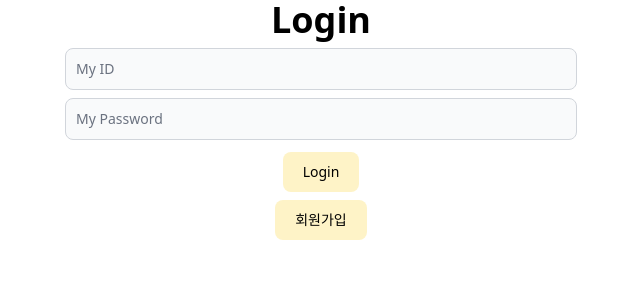
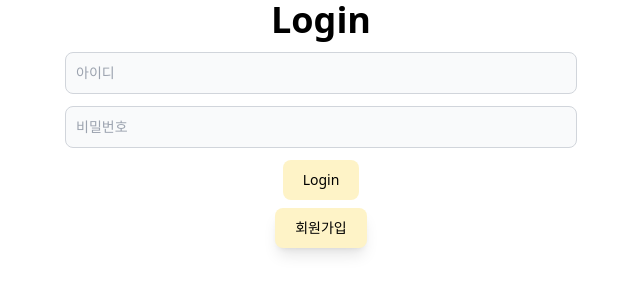
Before and after one commit to sgchoo/MoonCheolGo, a Flask app: page /login in a window 1280 px wide. Shown: the top 300 px of the page, without its empty margins (319-959 px from the left). Run offline with Flask 3, Linux system fonts and the light colour scheme; some libraries are stand-ins or nearby versions.

Commit message:
Tailwind CSS Working

```diff
--- a/templates/login.html
+++ b/templates/login.html
@@ -94,16 +94,16 @@
             <h1 class="text-4xl font-bold">Login</h1>
             <div class="mt-2 md:container mx-auto" style="width:40%">
                 <div>
-                    <label for="userid" class="block mb-2 text-l font-bold text-gray-900"></label>
+                    <!-- <label for="userid" class="block mb-2 text-l font-bold text-gray-900"></label> -->
                     <input type="text" id="userid"
-                        class="bg-gray-50 border border-gray-300 text-gray-900 text-sm rounded-lg focus:ring-yellow-400 focus:border-yellow-400 block w-full p-2.5"
-                        placeholder="My ID" required>
+                        class="bg-gray-50 border border-gray-300 text-gray-900 text-sm  mt-3 rounded-lg focus:ring-yellow-400 focus:border-yellow-400 block w-full p-2.5 placeholder-gray-400"
+                        placeholder="아이디" required>
                 </div>
                 <div>
-                    <label for="userpw" class="block mb-2 text-sl font-bold text-gray-900"></label>
+                    <!-- <label for="userpw" class="block mb-2 text-sl font-bold text-gray-900"></label> -->
                     <input type="password" id="userpw"
-                        class="bg-gray-50 border border-gray-300 text-gray-900 text-sm rounded-lg focus:ring-yellow-400 focus:border-yellow-400 block w-full p-2.5"
-                        placeholder="My Password" required>
+                        class="bg-gray-50 border border-gray-300 text-gray-900 text-sm  mt-3 rounded-lg focus:ring-yellow-400 focus:border-yellow-400 block w-full p-2.5 placeholder-gray-400"
+                        placeholder="비밀번호" required>
                 </div>
                 <div>
                     <button
@@ -112,41 +112,41 @@
                 </div>
                 <div>
                     <button
-                        class="bg-amber-100 hover:bg-amber-200 font-medium rounded-lg text-sm w-full sm:w-auto px-5 py-2.5 text-center mt-2"
+                        class="bg-amber-100 hover:bg-amber-200 font-medium rounded-lg text-sm w-full sm:w-auto px-5 py-2.5 text-center mt-2 shadow-lg"
                         onclick="openclose()">회원가입</button>
                 </div>
             </div>
         </div>
 
-        <div id="post-box" class="section text-center">
-            <h1 class="text-4xl font-bold">Register</h1>
+        <div id="post-box" class="section text-center mt-8">
+            <h1 class="text-4xl font-bold">회원가입 진행</h1>
             <div class="md:container mx-auto" style="width:40%">
                 <div>
-                    <label for="usernick" class="block mb-2 text-l font-bold text-gray-900"></label>
+                    <!-- <label for="usernick" class="block mb-2 text-l font-bold text-gray-900"></label> -->
                     <input type="text" id="usernick"
-                        class="bg-gray-50 border border-gray-300 text-gray-500 text-sm rounded-lg focus:ring-yellow-400 focus:border-yellow-400 block w-full p-2.5"
+                        class="bg-gray-50 border border-gray-300 text-gray-900 text-sm mt-3 rounded-lg focus:ring-yellow-400 focus:border-yellow-400 block w-full p-2.5 placeholder-gray-400"
                         placeholder="이름(성함)을 입력해주세요." required>
                 </div>
                 <div>
-                    <label for="user_id" class="block mb-2 text-sl font-bold text-gray-900"></label>
+                    <!-- <label for="user_id" class="block mb-2 text-sl font-bold text-gray-900"></label> -->
                     <input type="text" id="user_id"
-                        class="bg-gray-50 border border-gray-300 text-gray-500 text-sm rounded-lg focus:ring-yellow-400 focus:border-yellow-400 block w-full p-2.5"
+                        class="bg-gray-50 border border-gray-300 text-gray-900 text-sm mt-3 rounded-lg focus:ring-yellow-400 focus:border-yellow-400 block w-full p-2.5 placeholder-gray-400"
                         placeholder="사용할 아이디를 입력해주세요." required>
                 </div>
                 <div>
-                    <label for="user_pw" class="block mb-2 text-l font-bold text-gray-900"></label>
+                    <!-- <label for="user_pw" class="block mb-2 text-l font-bold text-gray-900"></label> -->
                     <input type="password" id="user_pw"
-                        class="bg-gray-50 border border-gray-300 text-gray-500 text-sm rounded-lg focus:ring-yellow-400 focus:border-yellow-400 block w-full p-2.5"
+                        class="bg-gray-50 border border-gray-300 text-gray-900 text-sm mt-3 rounded-lg focus:ring-yellow-400 focus:border-yellow-400 block w-full p-2.5 placeholder-gray-400"
                         placeholder="사용할 비밀번호를 입력해주세요." required>
                 </div>
                 <div>
-                    <label for="user_pw_chk" class="block mb-2 text-sl font-bold text-gray-900"></label>
+                    <!-- <label for="user_pw_chk" class="block mb-2 text-sl font-bold text-gray-900"></label> -->
                     <input type="password" id="user_pw_chk"
-                        class="bg-gray-50 border border-gray-300 text-gray-500 text-sm rounded-lg focus:ring-yellow-400 focus:border-yellow-400 block w-full p-2.5"
+                        class="bg-gray-50 border border-gray-300 text-gray-900 text-sm mt-3 rounded-lg focus:ring-yellow-400 focus:border-yellow-400 block w-full p-2.5 placeholder-gray-400"
                         placeholder="비밀번호 확인을 위해 다시 한번 입력해주세요." required>
                 </div>
                 <button
-                    class="bg-amber-100 hover:bg-amber-200 font-medium rounded-lg text-sm w-full sm:w-auto px-5 py-2.5 text-center mt-3"
+                    class="bg-amber-100 hover:bg-amber-200 font-medium rounded-lg text-sm w-full sm:w-auto px-5 py-2.5 text-center mt-3 shadow-lg"
                     onclick="register()">회원가입 및 자동 로그인</button>
             </div>
         </div>
```
Also changed, not shown: Week00/templates/main.html (+35 -13 lines).
